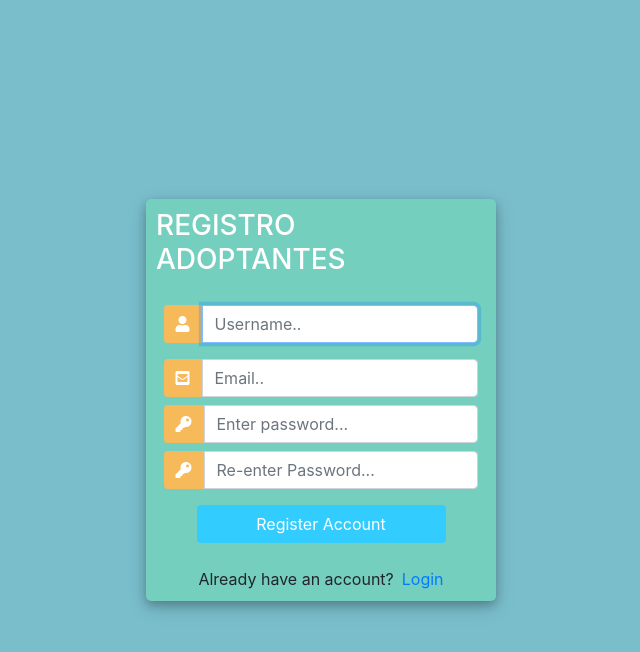
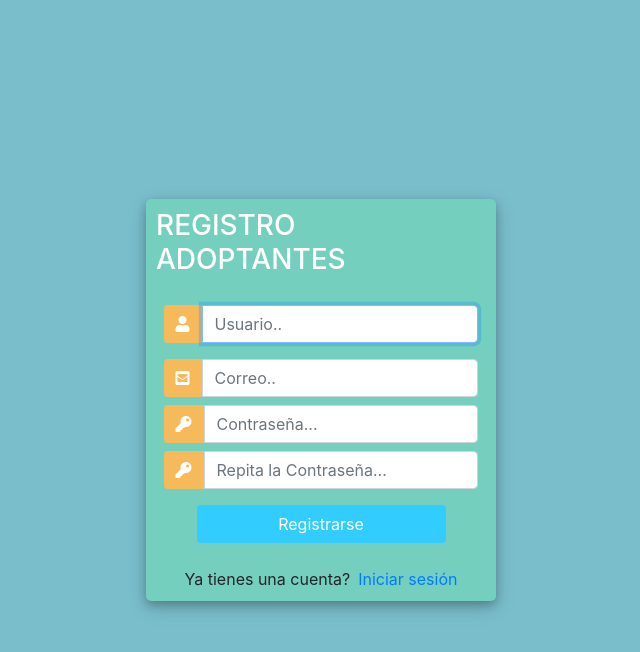
Before and after one commit to iPoe/Mascotas-App, a Django app: page /registro/ in a window 1280 px wide. Shown: the top 652 px of the page, without its empty margins (319-959 px from the left). Run offline with Django 3.2, Linux system fonts and the light colour scheme; some libraries are stand-ins or nearby versions.

Commit message:
Cambiar de ingles a español

```diff
--- a/mascotas/adoptantes/templates/adoptantes/registro.html
+++ b/mascotas/adoptantes/templates/adoptantes/registro.html
@@ -102,14 +102,14 @@
 						</div>
 
 				   		<div class="d-flex justify-content-center mt-3 login_container">
-				 			<input class="btn login_btn" type="submit" value="Register Account">
+				 			<input class="btn login_btn" type="submit" value="Registrarse">
 				   		</div>
 					</form>
 				</div>
-
+				{{form.errors}}
 				<div class="mt-4">
 					<div class="d-flex justify-content-center links">
-						Already have an account? <a href="{% url 'adoptantes:login' %}" class="ml-2">Login</a>
+						Ya tienes una cuenta? <a href="{% url 'adoptantes:login' %}" class="ml-2">Iniciar sesión</a>
 					</div>
 				</div>
 			</div>
@@ -122,10 +122,10 @@
 
 		//Query All input fields
 		var form_fields = document.getElementsByTagName('input')
-		form_fields[1].placeholder='Username..';
-		form_fields[2].placeholder='Email..';
-		form_fields[3].placeholder='Enter password...';
-		form_fields[4].placeholder='Re-enter Password...';
+		form_fields[1].placeholder='Usuario..';
+		form_fields[2].placeholder='Correo..';
+		form_fields[3].placeholder='Contraseña...';
+		form_fields[4].placeholder='Repita la Contraseña...';
 
 
 		for (var field in form_fields){
```
